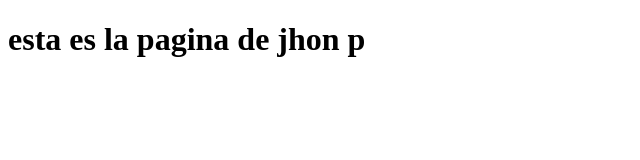
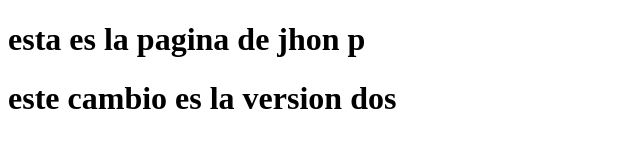
Before and after one commit to jhonj/mi_pagina_web, a plain HTML site: page index.html in a window 1280 px wide. Shown: the whole page, without its empty margins (0-640 px from the left). Drawn offline with Linux system fonts and the light colour scheme.

Commit message:
veersion 2

```diff
--- a/index.html
+++ b/index.html
@@ -7,5 +7,6 @@
 </head>
 <body>
    <h1>esta es la pagina de jhon p</h1>
+   <h1>este cambio es la version dos </h1>
 </body>
 </html>
```
